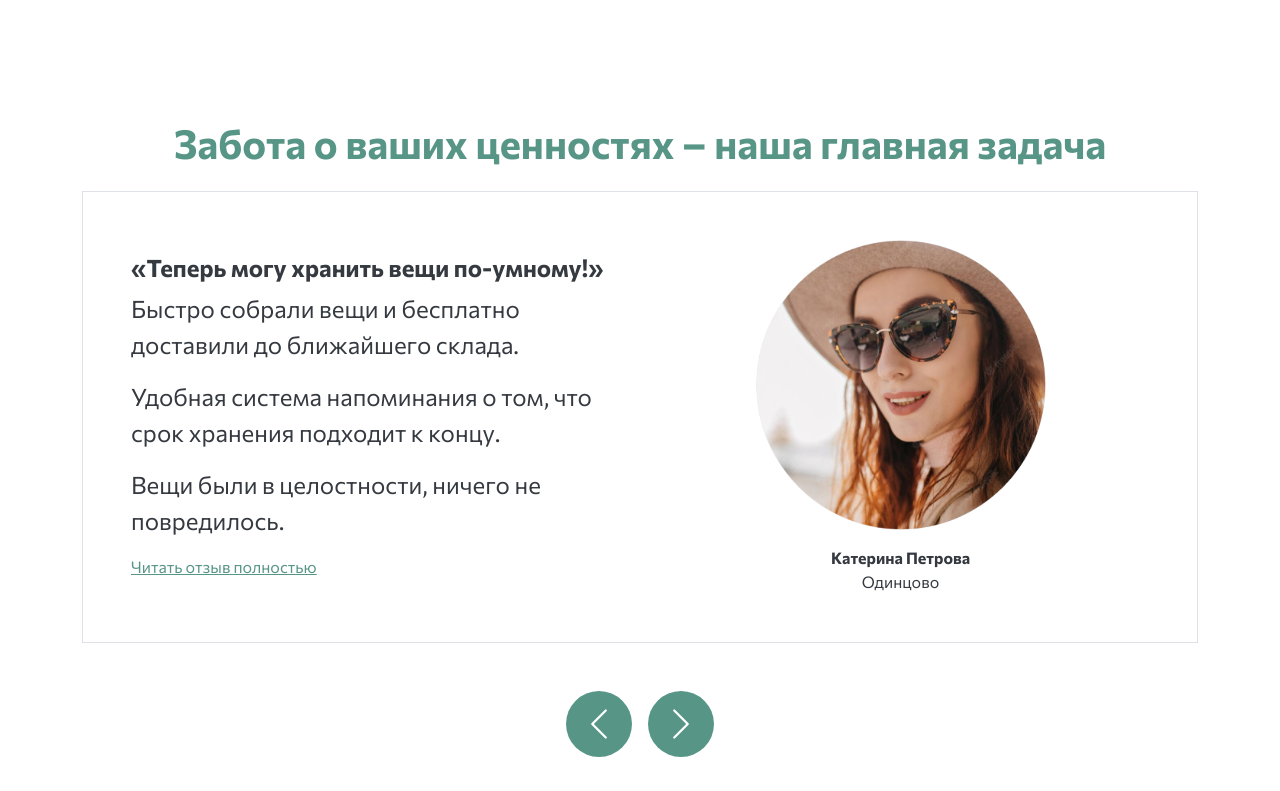
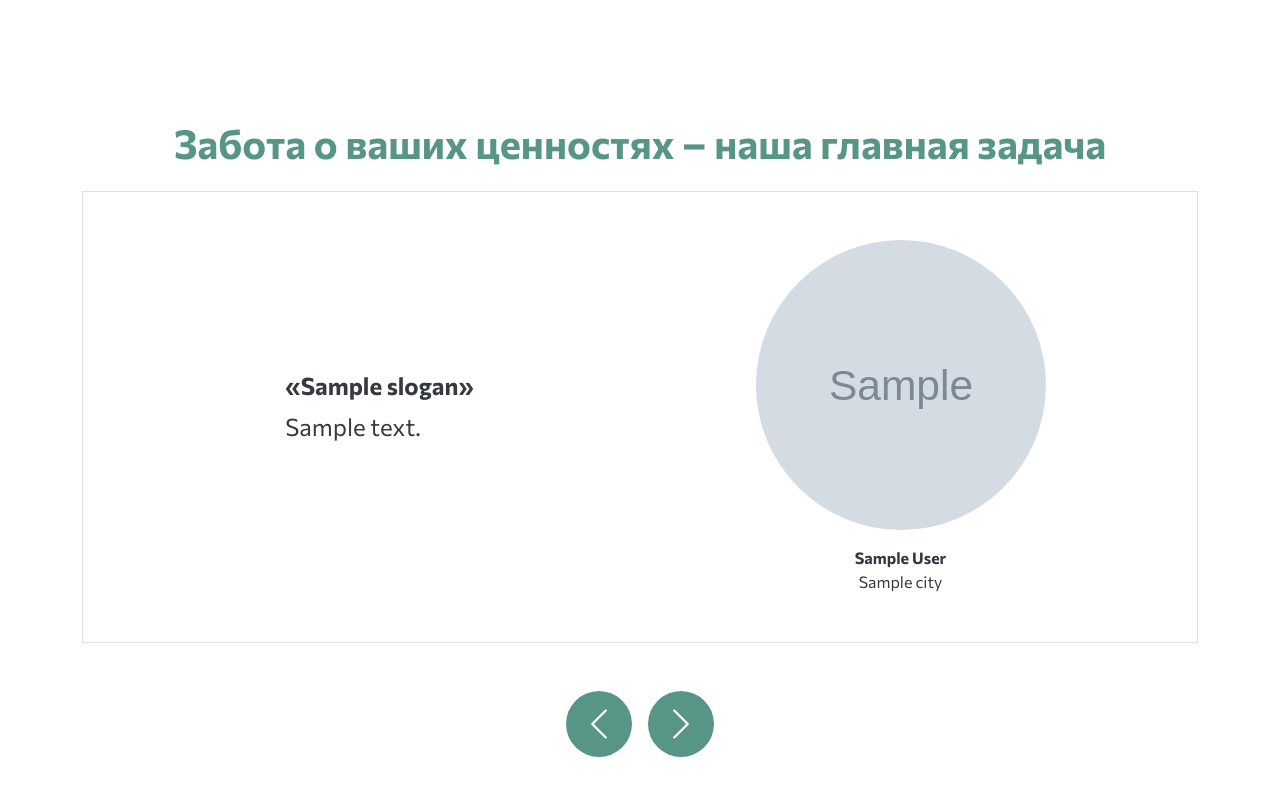
Before and after one commit to redkrayn/project_self_storage, a Django app: template templates/index.html in a window 1280 px wide. Shown: the part 3770-4561 px from the top of the page. Run offline with Django 5.2, Linux system fonts and the light colour scheme; the template is opened without the code that fills it: most values are stand-ins (such as "Sample title", 1, 10 or a date in 2020); grey boxes marked "Sample" are stand-in pictures; parts of the project's set-up code (start-up, migrations or seed data) failed here and were passed over.

Commit message:
Add review

```diff
--- /dev/null
+++ b/reviews/apps.py
@@ -0,0 +1,6 @@
+from django.apps import AppConfig
+
+
+class ReviewsConfig(AppConfig):
+    default_auto_field = 'django.db.models.BigAutoField'
+    name = 'reviews'
--- /dev/null
+++ b/reviews/views.py
@@ -0,0 +1,3 @@
+from django.shortcuts import render
+
+# Create your views here.
--- a/templates/index.html
+++ b/templates/index.html
@@ -145,40 +145,23 @@
       <h1 class="text-center fw-bold SelfStorage_green mb-4">Забота о ваших ценностях – наша главная задача</h1>
       <div id="carouselExampleControls" class="carousel slide" data-bs-ride="carousel">
         <div class="carousel-inner border">
-          <div class="carousel-item active">
+          {% for review in reviews %}
+            <div class="carousel-item {% if forloop.first %}active{% endif %}">
               <div class="row p-5">
                 <div class="col-12 col-lg-6 d-flex flex-column align-items-center justify-content-center">
                    <div>
-                  <h4 class="fw-bold">«Теперь могу хранить вещи по-умному!»</h4>
-                  <p class="fs_24">Быстро собрали вещи и бесплатно доставили до ближайшего склада.</p>
-                  <p class="fs_24">Удобная система напоминания о том, что срок хранения подходит к концу.</p>
-                  <p class="fs_24">Вещи были в целостности, ничего не повредилось.</p>
-                  <a href="#" class="SelfStorage_green">Читать отзыв полностью</a>
+                    <h4 class="fw-bold">«{{ review.slogan }}»</h4>
+                    <p class="fs_24">{{ review.text|linebreaksbr }}</p>
                   </div>
                 </div>
                 <div class="col-12 col-lg-6 d-flex flex-column align-items-center justify-content-center">
-                <img src="img/img1.png" width="290" height="290" class="rounded-pill mb-3" alt="" />
-                <span class="fw-bold">Катерина Петрова</span>
-                <span>Одинцово</span>
+                  <img src="{{ review.photo.url }}" width="290" height="290" class="rounded-pill mb-3" alt="{{ review.full_name }}" />
+                  <span class="fw-bold">{{ review.full_name }}</span>
+                  <span>{{ review.city }}</span>
                 </div>
               </div>
             </div>
-          <div class="carousel-item">
-            <div class="row p-5">
-              <div class="col-12 col-lg-6 d-flex flex-column align-items-center justify-content-center">
-                <div>
-                  <h4 class="fw-bold">«Больше не мучаюсь: выкидывать вещи или нет»</h4>
-                  <p class="fs_24">Очень тяжело было прощаться с вещами, которые были у меня с самого детства. На новую квартиру все никак не могло уместиться, начал ломать голову, что же делать. Решил попробовать арендовать бокс на полгода, такой опыт был впервые.</p>
-                  <a href="#" class="SelfStorage_green">Читать отзыв полностью</a>
-                </div>
-              </div>
-              <div class="col-12 col-lg-6 d-flex flex-column align-items-center justify-content-center">
-                <img src="img/img2.png" width="290" height="290" class="rounded-pill mb-3" alt="" />
-                <span class="fw-bold">Николай Овсянников</span>
-                <span>Люберцы</span>
-              </div>
-            </div>
-          </div>
+          {% endfor %}
         </div>
         <div class="w-100 d-flex justify-content-center mt-5">
           <button data-bs-target="#carouselExampleControls" data-bs-slide="prev" class="btn rounded-pill d-flex justify-content-center align-items-center SelfStorage__bg_green" style="width: 66px; height: 66px;">
--- a/warehouse/views.py
+++ b/warehouse/views.py
@@ -1,9 +1,11 @@
 from django.shortcuts import render
+from reviews.models import Review
 
 
 # Create your views here.
 def show_index(request):
-    return render(request, "index.html")
+    reviews = Review.objects.all()
+    return render(request, "index.html", {"reviews": reviews})
 
 
 def show_personal_account(request):
```
Also changed, not shown: reviews/admin.py (added, +9 -0 lines), reviews/models.py (added, +14 -0 lines), reviews/__init__.py (added), reviews/migrations/0001_initial.py (added), reviews/migrations/__init__.py (added), storage/urls.py. Lines whose indentation alone changed are shown as unchanged.
